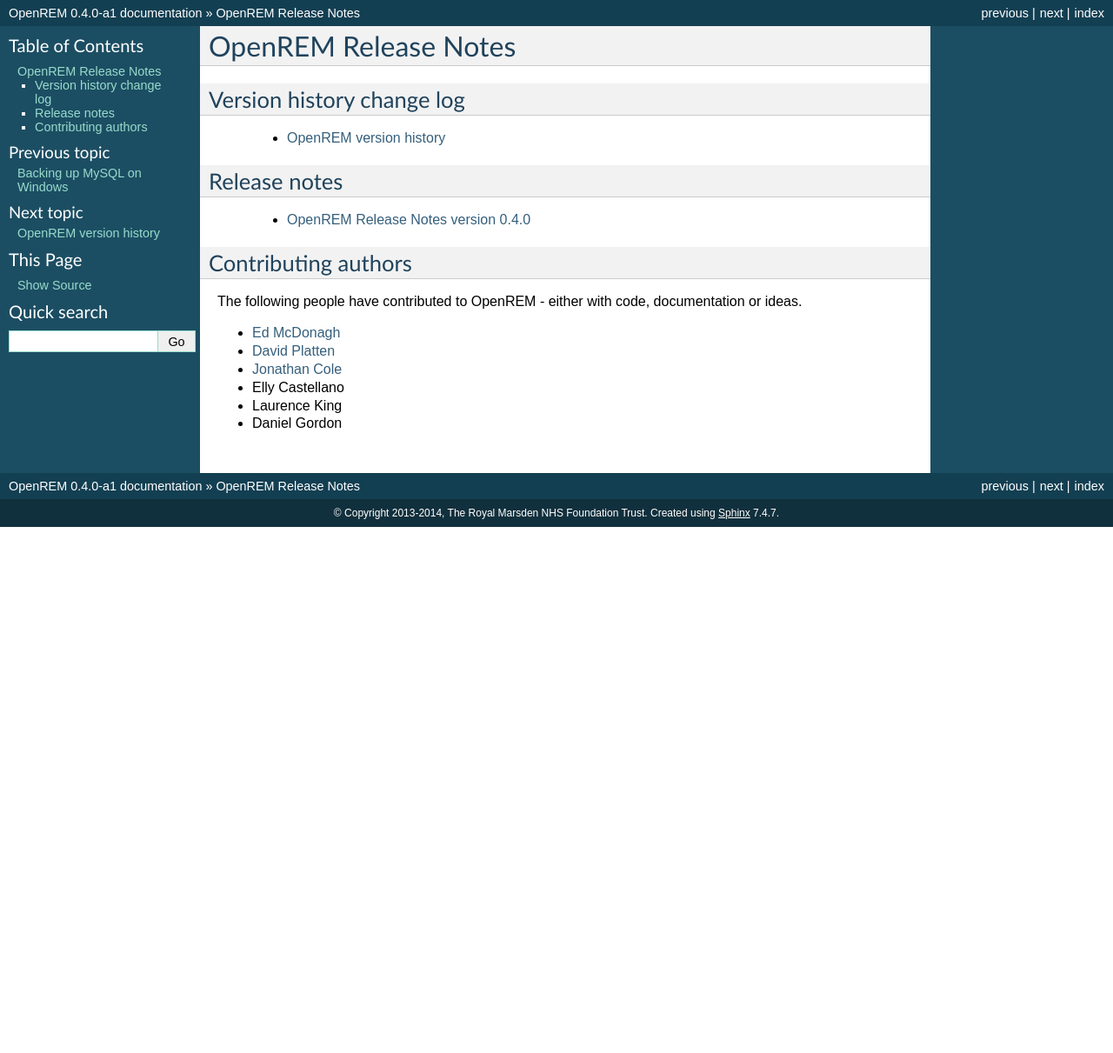
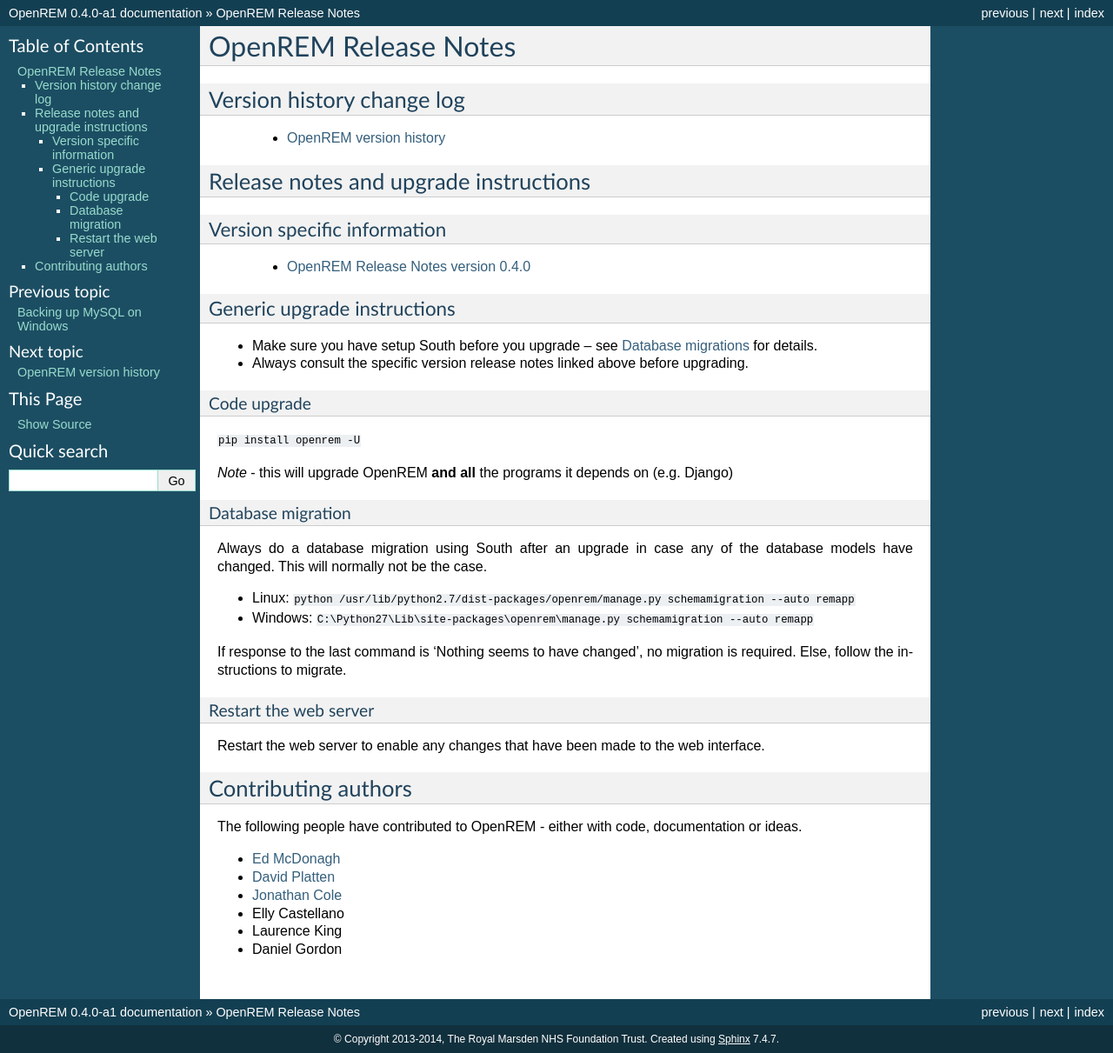
Before and after one commit to ckswilliams/modOpenREM, a Sphinx documentation site: the page built from docs/releasenotes.rst, in a window 1280 px wide. Shown: the whole page at 87% size. Built offline with Sphinx 7.4.7, drawn with Linux system fonts in a browser that asks for light colours; before the commit the page ends 900 px from its top, so only the background shows below that.

Commit message:
Moved content of upgrade into releasenotes and deleted upgrade. Placed new reference in install to the migration section to replace the one that was removed with the install docs revision. Removed upgrade from the index. Fixes #78.

```diff
--- a/docs/index.rst
+++ b/docs/index.rst
@@ -25,7 +25,6 @@
     releasenotes
     import
     interface
-    upgrade
     code
 
 ..  Note::
--- a/docs/install.rst
+++ b/docs/install.rst
@@ -126,6 +126,8 @@
     postgresql
     postgresql_windows
 
+..  _convert-to-south:
+
 Database migrations
 -------------------
 
--- a/docs/releasenotes.rst
+++ b/docs/releasenotes.rst
@@ -9,13 +9,45 @@
 
         changes
 
-Release notes
-=============
+Release notes and upgrade instructions
+======================================
+
+Version specific information
+----------------------------
 
     ..  toctree::
         :maxdepth: 1
 
         release-0.4.0
+
+Generic upgrade instructions
+----------------------------
+
+*   Make sure you have setup South before you upgrade -- see :ref:`Database migrations <convert-to-south>` for details.
+*   Always consult the specific version release notes linked above before upgrading.
+
+Code upgrade
+^^^^^^^^^^^^
+``pip install openrem -U``
+
+*Note* - this will upgrade OpenREM **and all** the programs it depends on (e.g. Django)
+
+Database migration
+^^^^^^^^^^^^^^^^^^
+
+Always do a database migration using South after an upgrade in case any of the
+database models have changed. This will normally not be the case.
+
+* Linux: ``python /usr/lib/python2.7/dist-packages/openrem/manage.py schemamigration --auto remapp``
+* Windows: ``C:\Python27\Lib\site-packages\openrem\manage.py schemamigration --auto remapp``
+
+If response to the last command is 'Nothing seems to have changed', no migration is required. Else, follow the instructions to migrate.
+
+Restart the web server
+^^^^^^^^^^^^^^^^^^^^^^
+
+Restart the web server to enable any changes that have been made to the web interface.
+
 
 Contributing authors
 ====================
```
Also changed, not shown: docs/upgrade.rst (deleted, +0 -25 lines).
